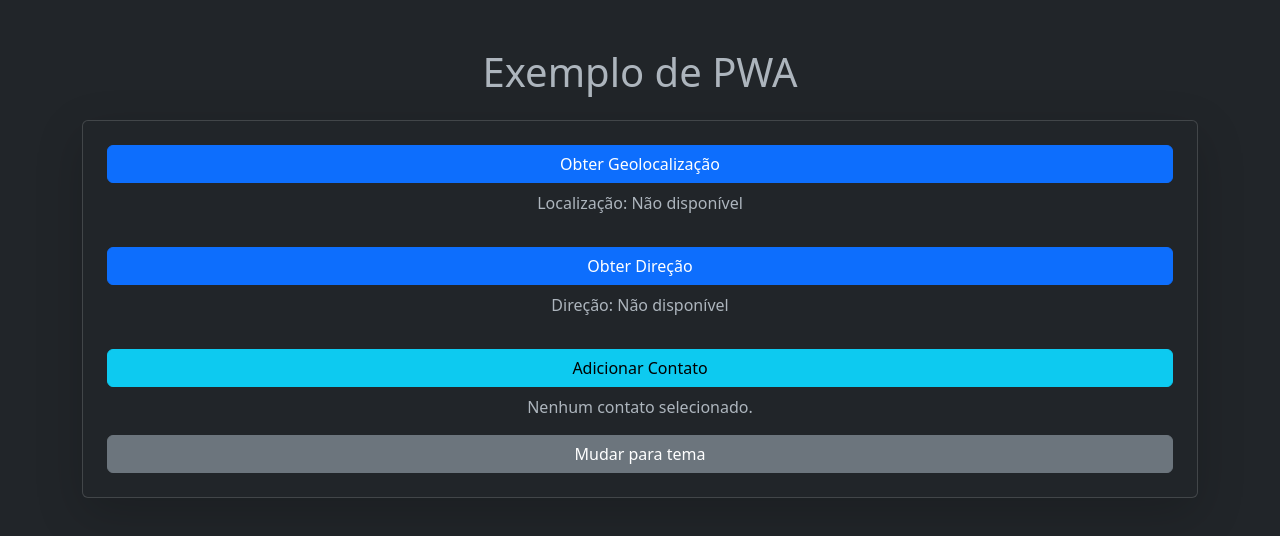
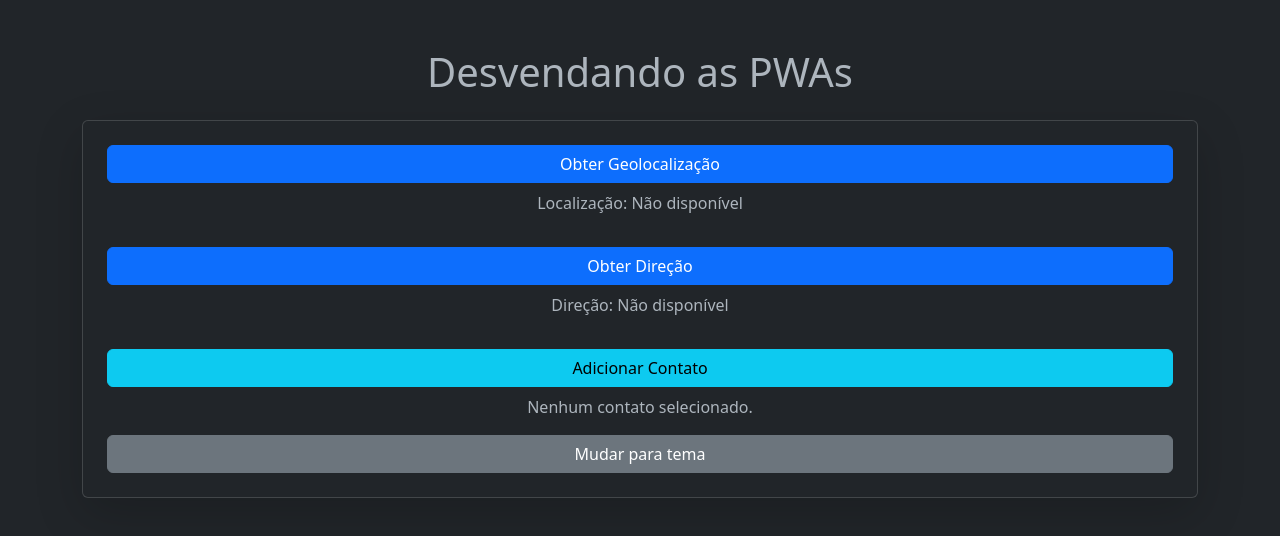
Before and after one commit to paulpessoa/blz, a plain HTML site: page index.html in a window 1280 px wide. Drawn offline with nearby package versions, Linux system fonts and the light colour scheme.

Commit message:
aula monitoria - fam 2024.2

```diff
--- a/index.html
+++ b/index.html
@@ -4,18 +4,18 @@
 <head>
     <meta charset="UTF-8">
     <meta name="viewport" content="width=device-width, initial-scale=1.0">
-    <title>PWA com Funcionalidades Nativas</title>
+    <title>Desvendando as PWAs</title>
     <script src="https://code.jquery.com/jquery-3.6.0.min.js"></script>
     <link href="https://cdn.jsdelivr.net/npm/bootstrap@5.3.3/dist/css/bootstrap.min.css" rel="stylesheet">
     <script src="https://cdn.jsdelivr.net/npm/bootstrap@5.3.3/dist/js/bootstrap.bundle.min.js"></script>
     <link href="https://stackpath.bootstrapcdn.com/bootstrap/5.3.0/css/bootstrap.min.css" rel="stylesheet">
     <link rel="manifest" href="manifest.json">
-    <link rel="apple-touch-icon" href="assets/undraw_beer_xg5f.png">
+    <link rel="apple-touch-icon" href="assets/undraw.png">
 </head>
 
 <body>
     <div class="container my-5">
-        <h1 class="text-center mb-4">Exemplo de PWA</h1>
+        <h1 class="text-center mb-4">Desvendando as PWAs</h1>
 
         <div class="card shadow-lg p-4">
 
```
Also changed, not shown: assets/undraw.png (renamed from assets/undraw_beer_xg5f.png), main.js (line endings or trailing spaces), manifest.json, service-worker.js (line endings or trailing spaces), 1 other file.
